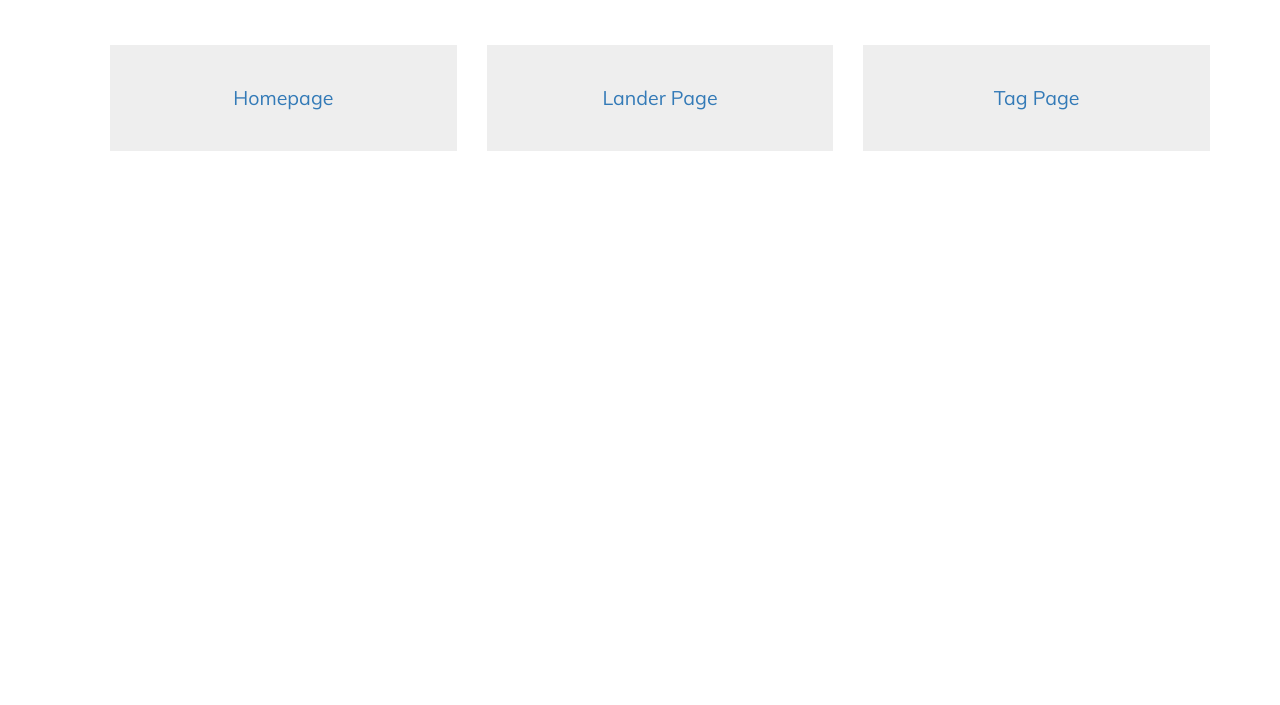
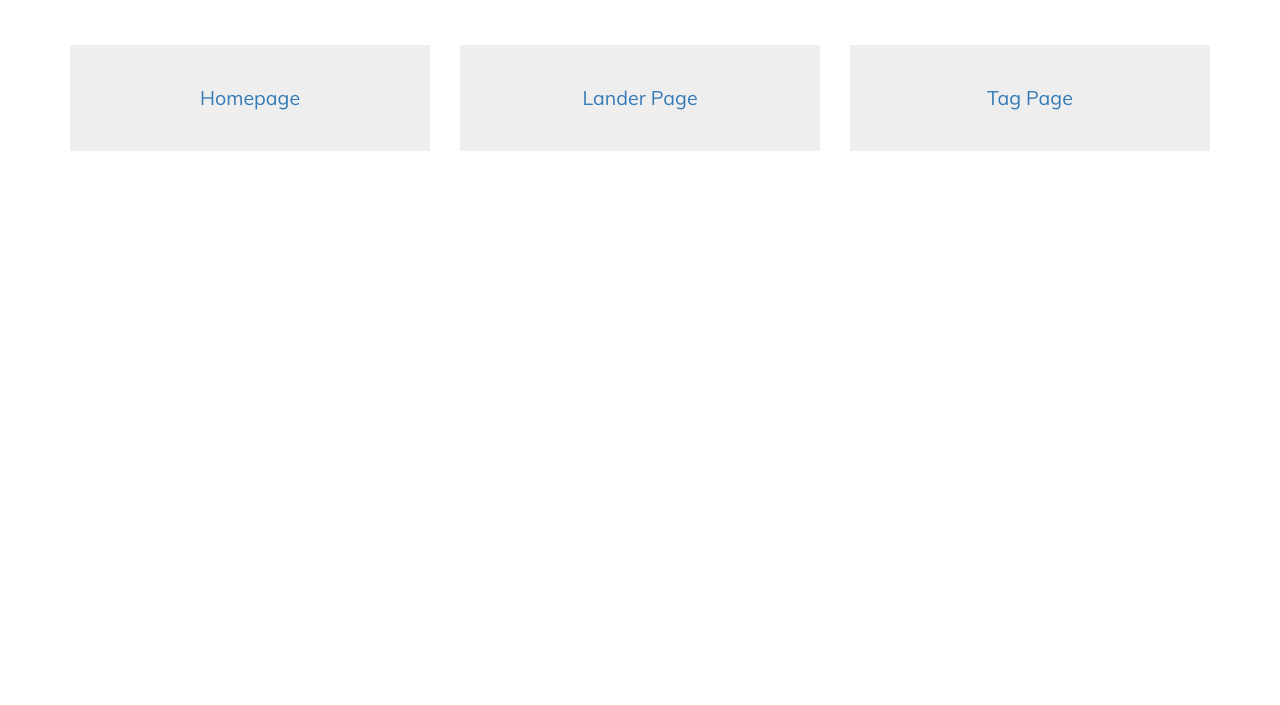
Before and after one commit to JamesDuncanCounter/Frontend-Baseline, a website: page public/index.html in a window 1280 px wide. Shown: the part 95-800 px from the top of the page. Drawn offline with Linux system fonts and the light colour scheme.

Commit message:
Styling fixes

```diff
--- a/public/dev/app/template/header.scss
+++ b/public/dev/app/template/header.scss
@@ -15,12 +15,16 @@ header {
 }
 
 .pages {
+	ul {
+		margin: 0;
+		padding: 0;
 
-	li {
+		li {
 		list-style: none;
-		@include make-xs-column(6);
+
 		@include make-sm-column(4);
 		text-align: center;
+		margin-bottom: 2em;
 
 		a {
 			background-color: $gray-lighter;
@@ -36,6 +40,8 @@ header {
 		}
 
 	}
+	}
+
 }
 
 
--- a/public/index.html
+++ b/public/index.html
@@ -23,10 +23,10 @@
 						<a href="/dev/app/article/article.shtml" title="Article Page">Homepage</a>
 					</li>
 					<li>
-						<p><a href="/dev/app/article/article.shtml" title="Article Page">Lander Page</a>
+						<a href="/dev/app/article/article.shtml" title="Article Page">Lander Page</a>
 					</li>
 					<li>
-						<p><a href="/dev/app/article/article.shtml" title="Article Page">Tag Page</a>
+						<a href="/dev/app/article/article.shtml" title="Article Page">Tag Page</a>
 					</li>
 				</ul>
 			</div>
```
Also changed, not shown: public/dist/stylesheets/style.css.
